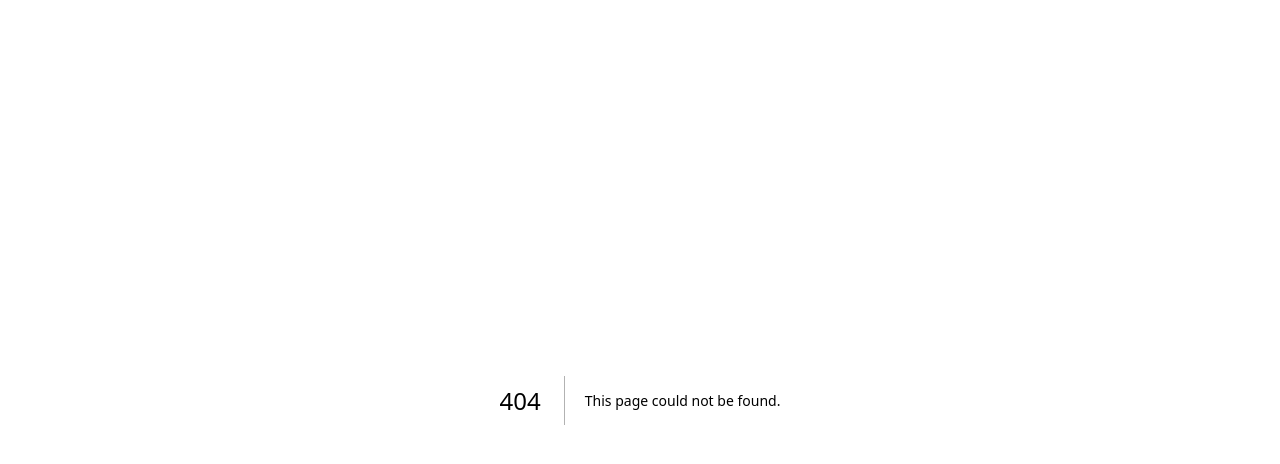
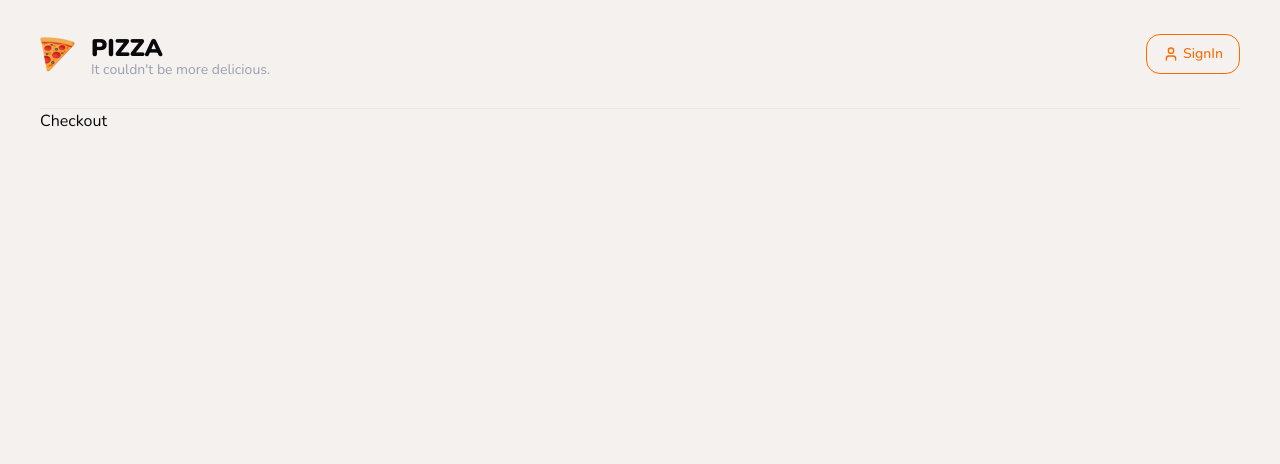
Before and after one commit to AntonHarzhanau/Pizza-shop, a Next.js app: page /checkout in a window 1280 px wide. Before the commit this address had no page. Shown: the top 464 px of the page. Built offline with nearby package versions, Linux system fonts and the light colour scheme; no server answers.

Commit message:
new layout for checkout

```diff
--- /dev/null
+++ b/src/app/(checkout)/checkout/page.tsx
@@ -0,0 +1,3 @@
+export default function CheckoutPage() {
+  return <div>Checkout</div>
+}
--- /dev/null
+++ b/src/app/(checkout)/layout.tsx
@@ -0,0 +1,22 @@
+import { Container, Header } from '@/shared/components/shared';
+import { Metadata } from 'next';
+
+export const metadata: Metadata = {
+  title: 'Pizza | Cart',
+  description: 'Generated by Next.js',
+};
+
+export default function CheckoutLayout({
+  children,
+}: {
+  children: React.ReactNode;
+}) {
+  return (
+    <main className="min-h-screen bg-[#f4f1ee]">
+      <Container>
+        <Header hasSearch={false} hasCart={false} className="border-b-gray-200" />
+        {children}
+      </Container>
+    </main>
+  );
+}
--- a/src/app/(dashboard)/layout.tsx
+++ b/src/app/(dashboard)/layout.tsx
@@ -1,4 +1,6 @@
-export const metadata = {
+import { Metadata } from "next";
+
+export const metadata: Metadata = {
     title: 'Next.js',
     description: 'Generated by Next.js',
 };
--- a/src/shared/components/shared/header.tsx
+++ b/src/shared/components/shared/header.tsx
@@ -7,12 +7,18 @@ import { User } from 'lucide-react';
 import Link from 'next/link';
 
 interface Props {
+  hasSearch?: boolean;
+  hasCart?: boolean;
   className?: string;
 }
 
-export const Header: React.FC<Props> = ({ className }) => {
+export const Header: React.FC<Props> = ({
+  hasSearch = true,
+  hasCart = true,
+  className,
+}) => {
   return (
-    <header className={cn('border border-b', className)}>
+    <header className={cn('border-b', className)}>
       <Container className="flex items-center justify-between py-8">
         <Link href="/">
           <div className="flex items-center gap-4">
@@ -26,9 +32,7 @@ export const Header: React.FC<Props> = ({ className }) => {
           </div>
         </Link>
 
-        <div className="mx-10 flex-1">
-          <SearchInput />
-        </div>
+        <div className="mx-10 flex-1">{hasSearch && <SearchInput />}</div>
 
         <div className="flex items-center gap-3">
           <Button variant="outline" className="flex items-center gap-1">
@@ -36,7 +40,7 @@ export const Header: React.FC<Props> = ({ className }) => {
             SignIn
           </Button>
 
-          <CartButton />
+          {hasCart && <CartButton />}
         </div>
       </Container>
     </header>
```
Also changed, not shown: src/app/(root)/layout.tsx (+5 -5 lines).
